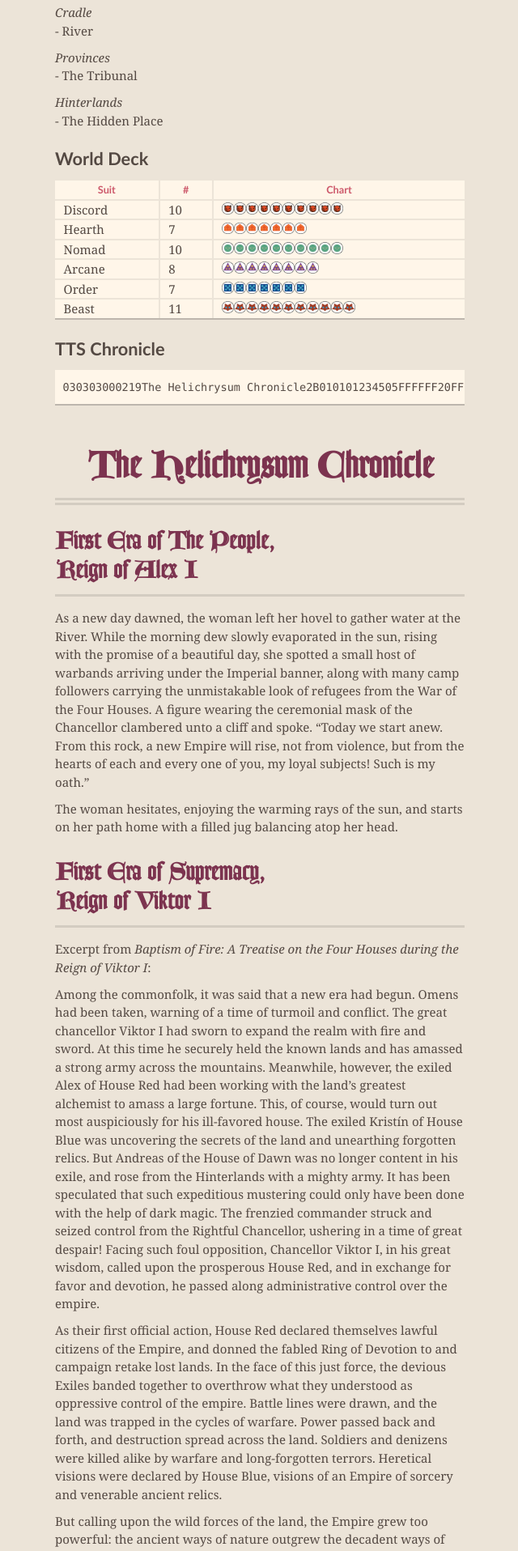
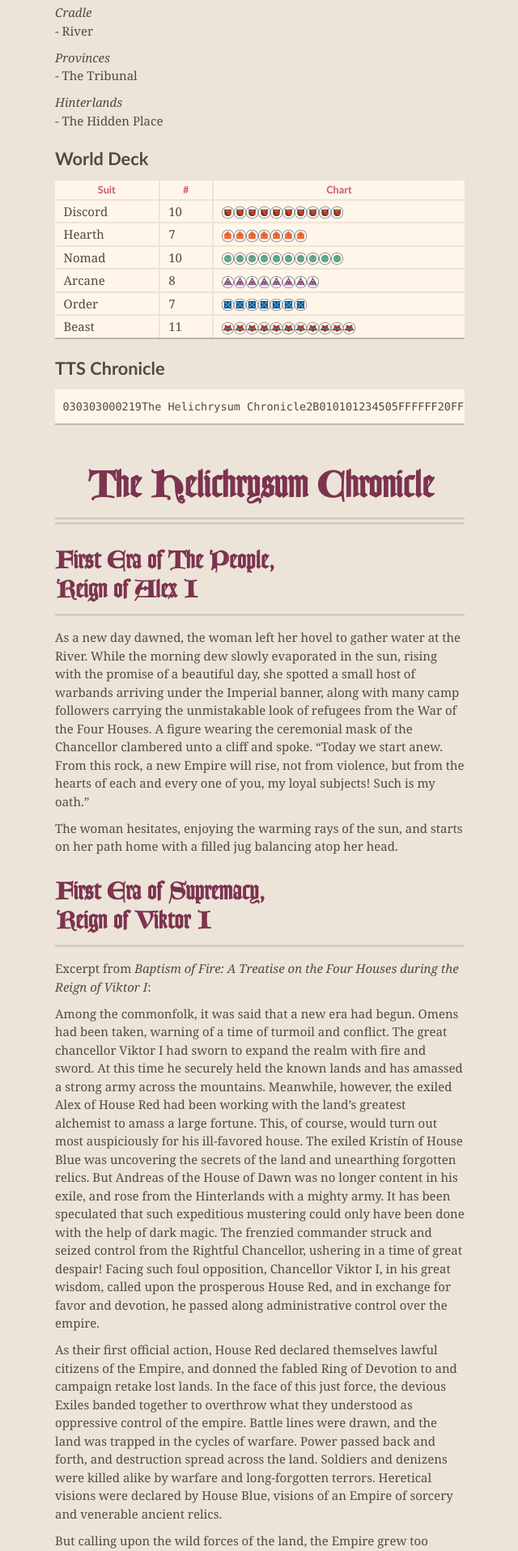
Before and after one commit to alexrutar/helichrysum, a Jekyll site: the page built from index.md, in a window 1280 px wide. Shown: the part 1040-2956 px from the top of the page at 81% size, without its empty margins (319-959 px from the left). Built offline with Jekyll 4.4.1, drawn with Linux system fonts in a browser that asks for light colours.

Commit message:
make the quote and table spacing a bit cleaner

```diff
--- a/assets/css/style.scss
+++ b/assets/css/style.scss
@@ -496,8 +496,24 @@
   width: 1em;
 }
 
-#quote img {
-  height: 1em;
+#card-counts {
+  & img {
+    vertical-align: middle;
+  }
+  & td {
+    padding-top:2px;
+    padding-bottom:2px;
+  }
+}
+
+#quote {
+  & p {
+    padding: 1px;
+  }
+  & img {
+    height: 1em;
+    vertical-align:middle;
+  }
 }
 
 body {
```
Also changed, not shown: assets/js/script.js (+8 -8 lines).
